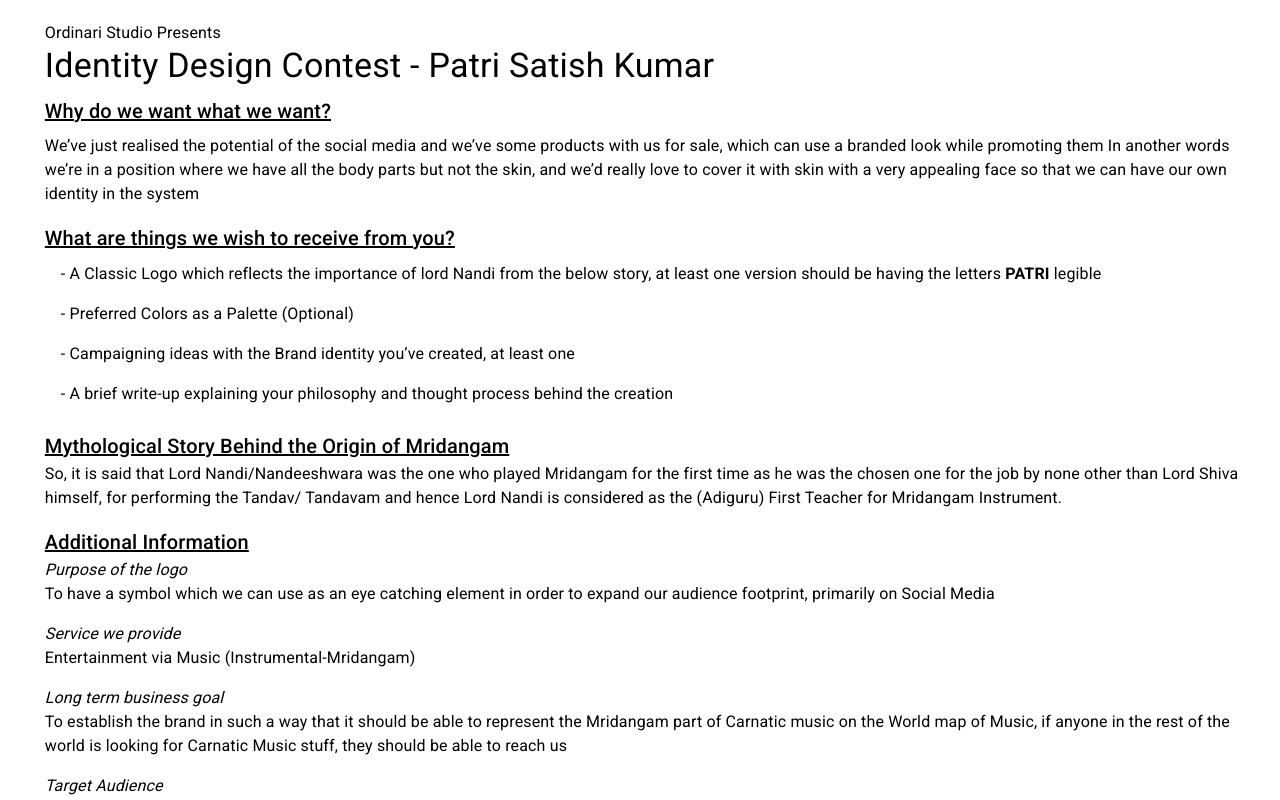
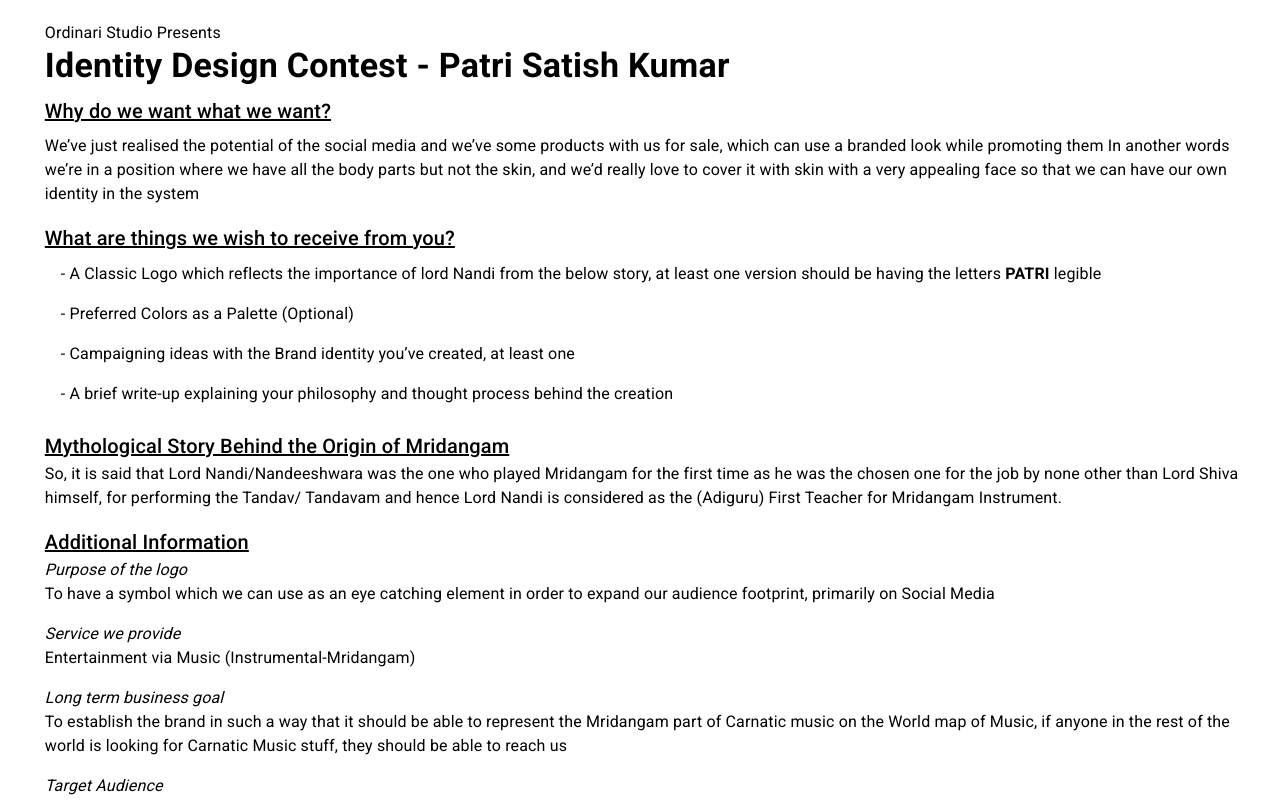
Before and after one commit to preetham/ordinari-studio, a React (Create React App) app: page / in a window 1280 px wide. Shown: the top 800 px of the page. Built offline with nearby package versions, Linux system fonts and the light colour scheme.

Commit message:
Update: font styling
Signed-off-by: Preetham <kamidipreetham@gmail.com>

```diff
--- a/src/views/IdentityDesign.jsx
+++ b/src/views/IdentityDesign.jsx
@@ -25,7 +25,7 @@
             <Typography>Ordinari Studio Presents</Typography>
             <Grid container spacing={2} justify="center" alignItems="center">
                 <Grid item xs={12}>
-                    <Typography variant="h4">Identity Design Contest - Patri Satish Kumar</Typography>
+                    <Typography variant="h4"><b>Identity Design Contest - Patri Satish Kumar</b></Typography>
                 </Grid>
             </Grid>
             <Grid container spacing={2} justify="flex-start" alignItems="center">
```
